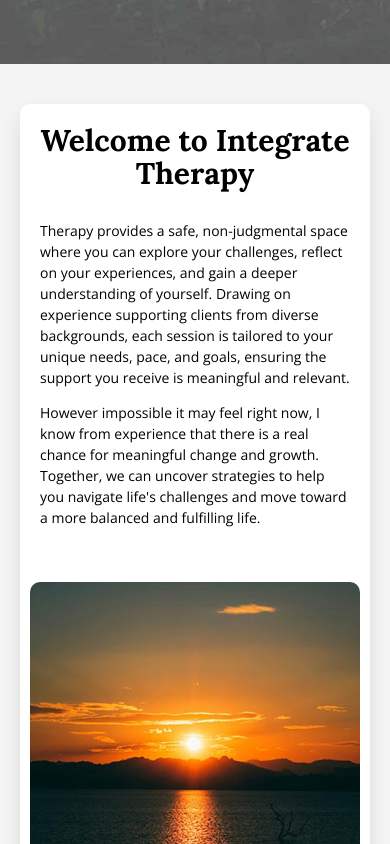
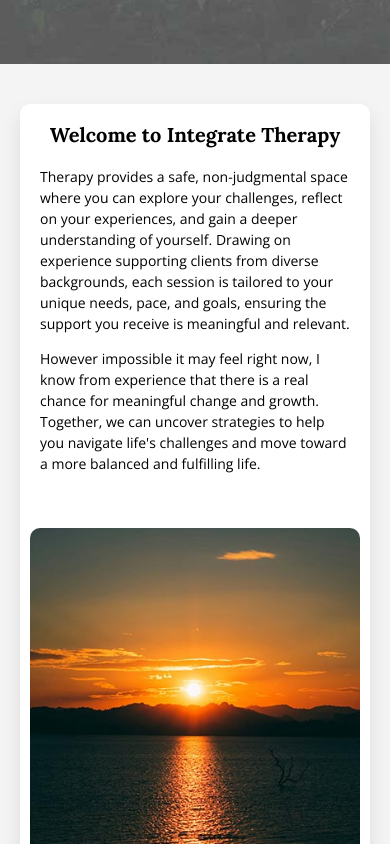
Before and after one commit to SasanTazayoni/integrate-therapy, a React (Vite) app: page / in a window 390 px wide. Shown: the part 780-1624 px from the top of the page. Built offline with nearby package versions, Linux system fonts and the light colour scheme.

Commit message:
Update heading sizes

```diff
--- a/src/assets/css/styles.css
+++ b/src/assets/css/styles.css
@@ -64,8 +64,7 @@ textarea {
 }
 
 h1,
-h2,
-h3 {
+h2 {
   font-family: "Lora", Arial, Helvetica, sans-serif;
   line-height: 1.1;
   color: #000;
@@ -73,16 +72,11 @@ h3 {
 }
 
 h1 {
-  font-size: 7rem;
-  margin: 1rem;
-}
-
-h2 {
   font-size: 4rem;
   margin-bottom: 6rem;
 }
 
-h3 {
+h2 {
   font-size: 2.4rem;
   margin-bottom: 3rem;
 }
@@ -97,18 +91,8 @@ p {
   }
 
   h1 {
-    font-size: 6rem;
-  }
-
-  h2 {
     font-size: 3.6rem;
     margin-bottom: 4rem;
-  }
-}
-
-@media screen and (max-width: 768px) {
-  h1 {
-    font-size: 5rem;
   }
 }
 
@@ -118,15 +102,11 @@ p {
   }
 
   h1 {
-    font-size: 4rem;
-  }
-
-  h2 {
     font-size: 3rem;
     margin-bottom: 3rem;
   }
 
-  h3 {
+  h2 {
     font-size: 2rem;
     margin-bottom: 2rem;
   }
@@ -136,14 +116,10 @@ p {
   body {
     font-size: 1.4rem;
   }
-
+}
+
+@media screen and (max-width: 324px) {
   h1 {
-    font-size: 6rem;
-  }
-}
-
-@media screen and (max-width: 324px) {
-  h2 {
     font-size: 2.4rem;
   }
 }
@@ -991,6 +967,11 @@ a:hover {
   padding: 0 2rem;
 }
 
+.hero__heading {
+  font-size: 7rem;
+  margin: 1rem;
+}
+
 .hero__tagline {
   font-weight: bold;
   letter-spacing: 1px;
@@ -1009,11 +990,25 @@ a:hover {
   color: #000;
 }
 
-@media screen and (max-width: 375px) {
+@media screen and (max-width: 1024px) {
+  .hero__heading {
+    font-size: 6rem;
+  }
+}
+
+@media screen and (max-width: 768px) {
+  .hero__heading {
+    font-size: 5rem;
+  }
+}
+
+@media screen and (max-width: 428px) {
   .hero__heading {
     font-size: 4rem;
   }
-
+}
+
+@media screen and (max-width: 375px) {
   .hero__tagline {
     font-size: 1.8rem;
     padding-bottom: 0.5rem;
```
